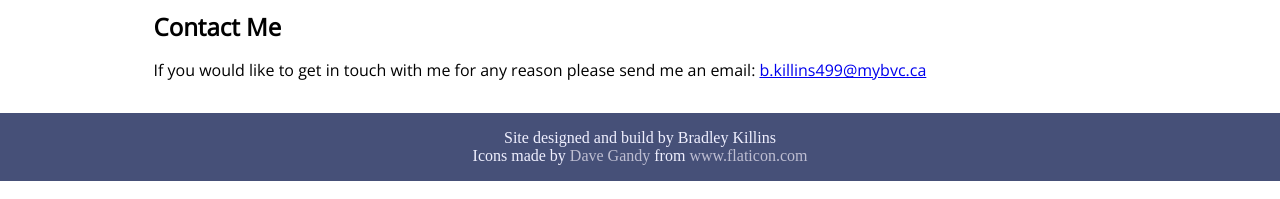
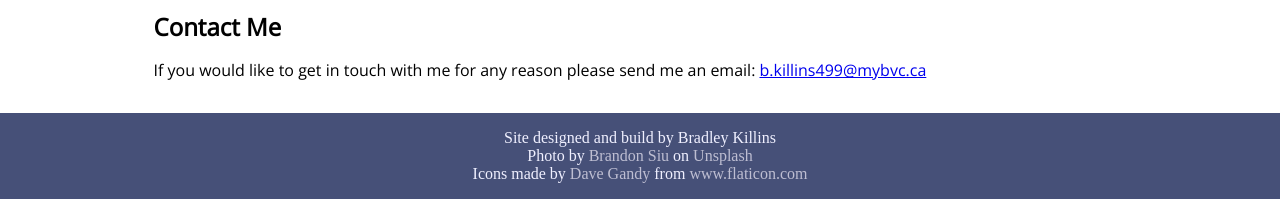
Before and after one commit to bradkillins/personalSite, a plain HTML site: page index.html in a window 1280 px wide. Shown: the part 2035-2234 px from the top of the page. Drawn offline with nearby package versions, Linux system fonts and the light colour scheme.

Commit message:
added unsplash credit

```diff
--- a/index.html
+++ b/index.html
@@ -178,7 +178,20 @@ Main resources used:
     <footer>
       <div class="footer">
         <p>
-          Site designed and build by Bradley Killins<br />
+          Site designed and build by Bradley Killins
+          <br />
+          Photo by
+          <a
+            href="https://unsplash.com/@brandonsiu"
+            title="Brandon Siu"
+            target="_blank"
+            >Brandon Siu</a
+          >
+          on
+          <a href="https://unsplash.com/" title="Unsplash" target="_blank"
+            >Unsplash</a
+          >
+          <br />
           Icons made by
           <a
             href="https://www.flaticon.com/authors/dave-gandy"
```
